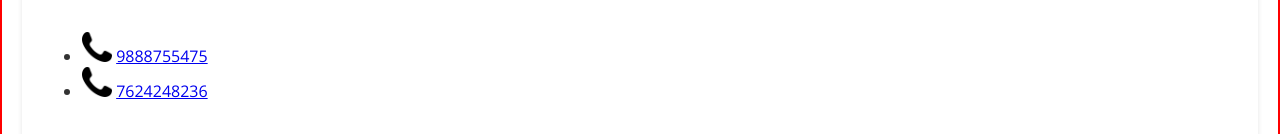
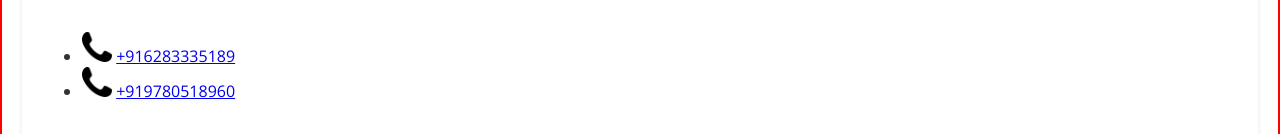
Before and after one commit to gra-viity/visiting_card, a plain HTML site: page index.html in a window 1280 px wide. Shown: the part 934-1068 px from the top of the page. Drawn offline with nearby package versions, Linux system fonts and the light colour scheme.

Commit message:
Update index.html

```diff
--- a/index.html
+++ b/index.html
@@ -67,12 +67,12 @@
                     <li>
                         <img src="images/call.png" alt="Mobile Phone" width="30px" height="30px">
 
-                        <a href="tel:9888755475">9888755475</a>
+                        <a href="tel:9888755475">+916283335189</a>
                     </li>
                     <li>
                         <img src="images/call.png" alt="Mobile Phone" width="30px" height="30px">
 
-                        <a href="tel:7624248236">7624248236</a>
+                        <a href="tel:7624248236">+919780518960</a>
                     </li>
                 </ul>
 
```
